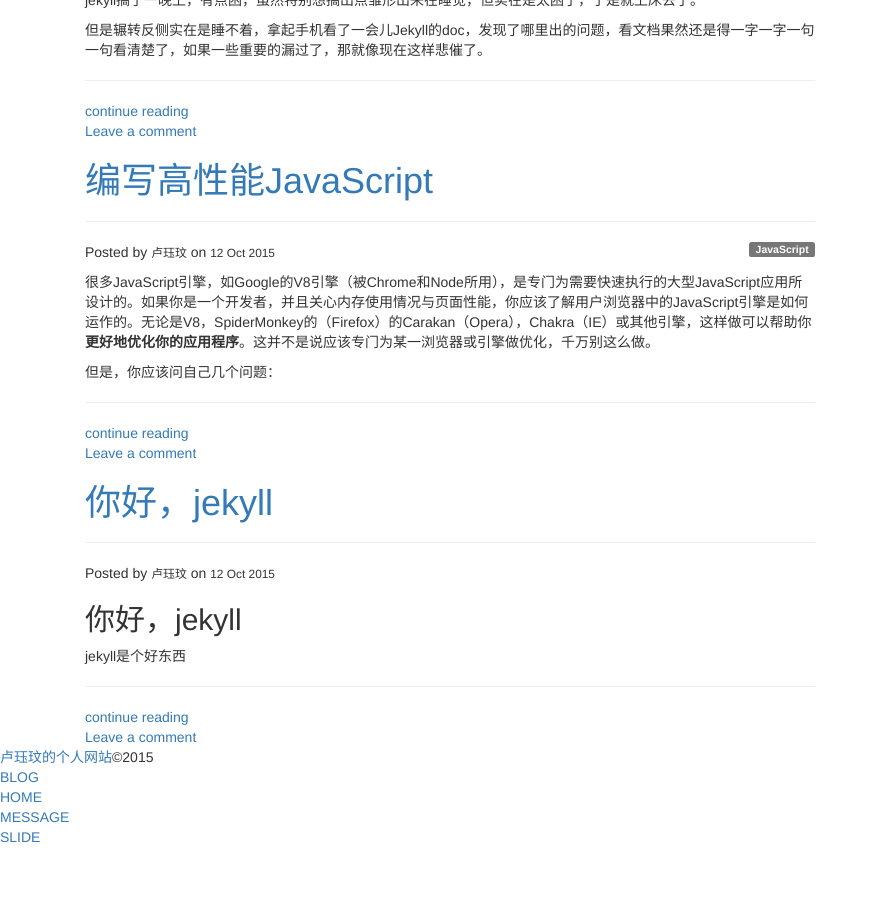
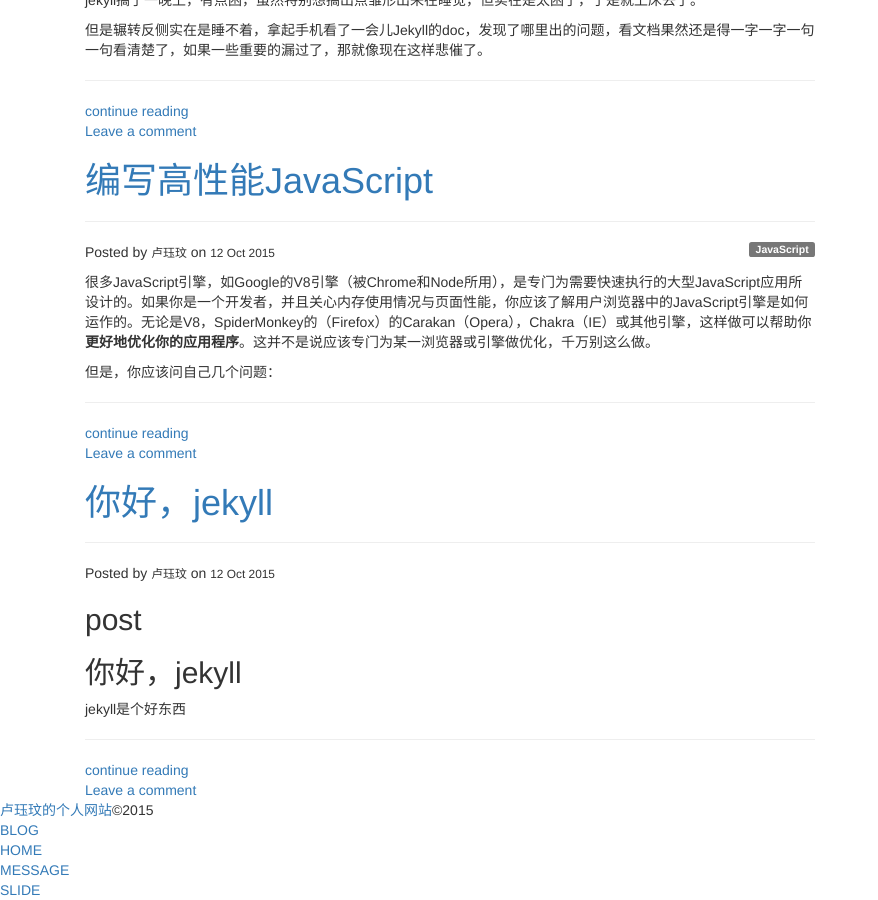
Before and after one commit to juemin90/juemin90.github.io, a Jekyll site: the page built from blog/index.html, in a window 1280 px wide and 900 px high, scrolled down 1195 px. Shown: the whole window, without its empty margins (0-878 px from the left). Built offline with Jekyll 4.4.1, drawn with Linux system fonts in a browser that asks for light colours; nearby versions of some CDN libraries; before the commit the page ends 2042 px from its top, so only the background shows below that.

Commit message:
hellojekyll

```diff
--- a/blog/_posts/2015-10-12-hellojekyll.html
+++ b/blog/_posts/2015-10-12-hellojekyll.html
@@ -2,5 +2,6 @@
 layout: post
 title: 你好，jekyll
 ---
+<h2>{{ page.layout }}</h2>
 <h2>{{ page.title }}</h2>
 <p>jekyll是个好东西</p>
```
